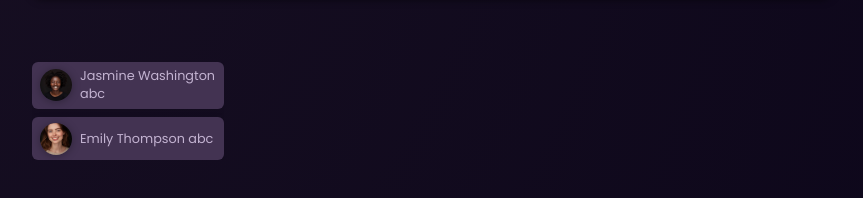
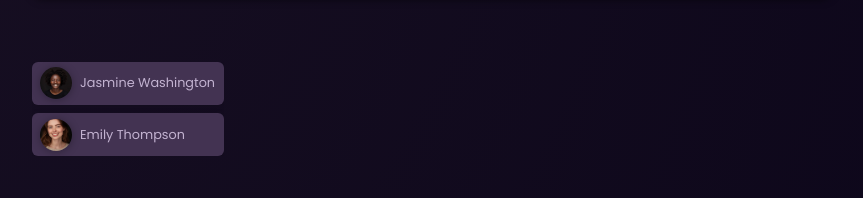
Before and after one commit to Hpt9/angular-first-project, an Angular app: page / in a window 1280 px wide. Shown: the part 210-408 px from the top of the page, without its empty margins (208-1071 px from the left). Built offline with nearby package versions, Linux system fonts and the light colour scheme.

Commit message:
user comp signal added

```diff
--- a/src/app/user/user.component.html
+++ b/src/app/user/user.component.html
@@ -1,6 +1,6 @@
 <div>
     <button (click)="onUserClick()">
         <img src = {{imagePath}}/>
-        <span>{{name}} abc</span>
+        <span>{{name}}</span>
     </button>
 </div>
--- a/src/app/user/user.component.ts
+++ b/src/app/user/user.component.ts
@@ -1,4 +1,4 @@
-import { Component,Input} from '@angular/core';
+import { Component,computed,Input,input} from '@angular/core';
 
 
 @Component({
@@ -11,7 +11,9 @@ import { Component,Input} from '@angular/core';
 export class UserComponent {
   @Input({required:true}) avatar!:string;
   @Input({required:true}) name!:string;
-
+  //avatar = input.required<string>()
+  //name = input.required<string>()
+  //imagePath = computed(()=>'assets/users/'+this.avatar())  lazim olsa prop sonuna moterize artir
   get imagePath(){
     return 'assets/users/' + this.avatar;
   }
```
